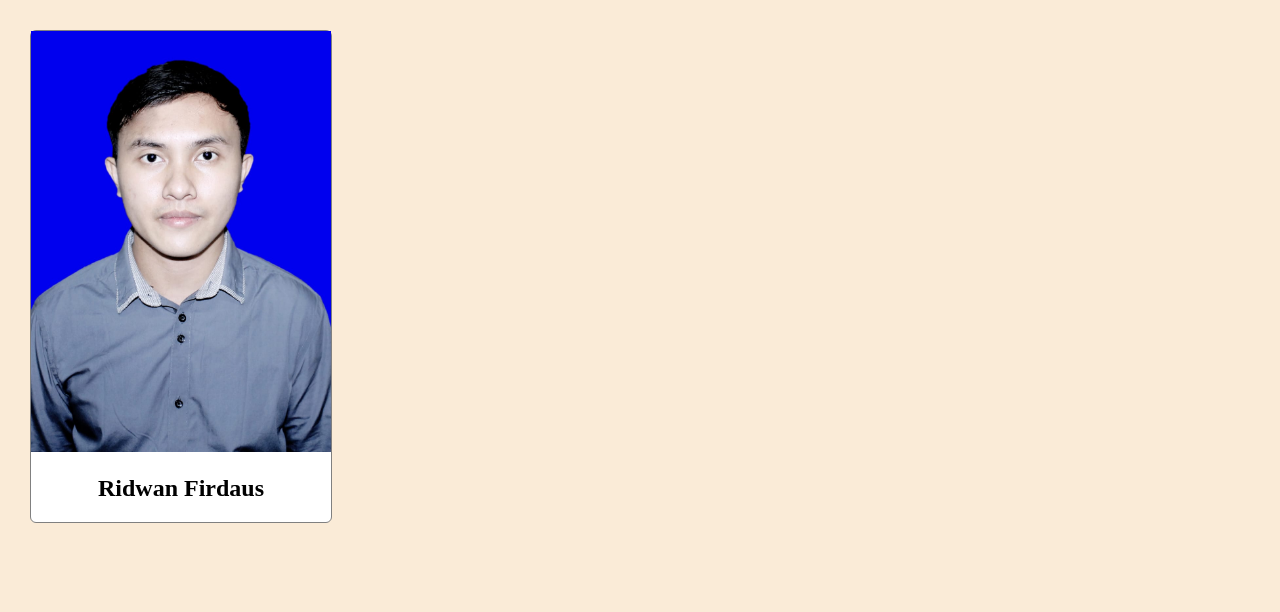
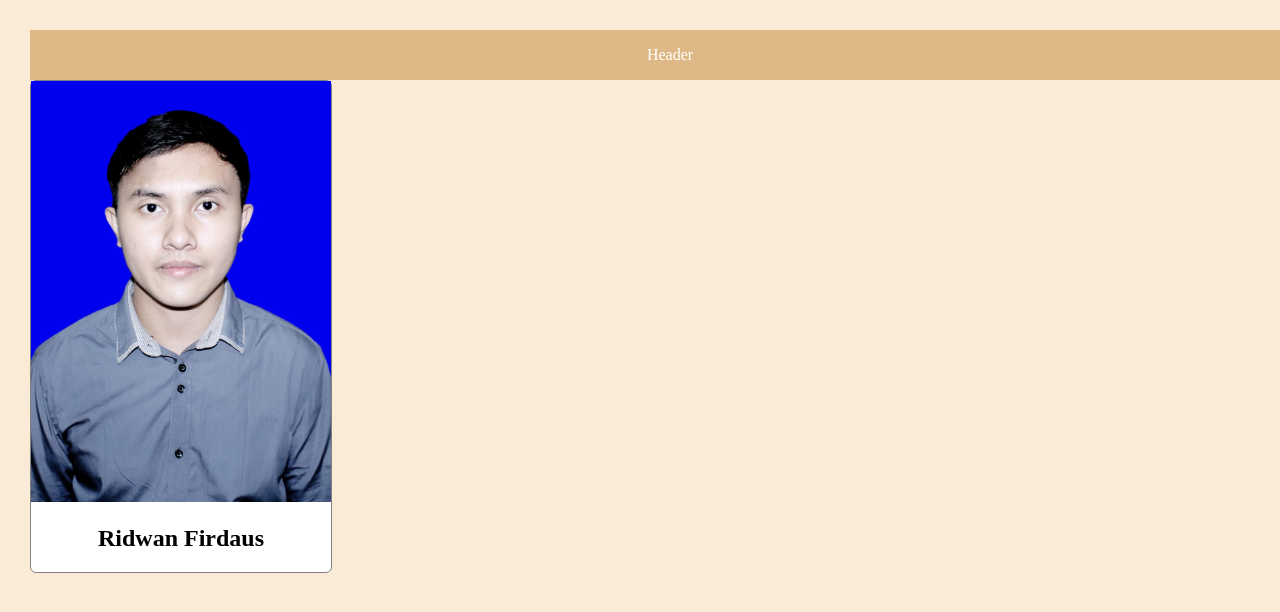
Before and after one commit to ridwanfirdaus/my-repo-from-template, a plain HTML site: page index.html in a window 1280 px wide. Shown: the top 612 px of the page. Drawn offline with Linux system fonts and the light colour scheme.

Commit message:
added style for id header

```diff
--- a/index.html
+++ b/index.html
@@ -9,6 +9,8 @@
 </head>
 <body>
 
+    <div id="header">Header</div>
+
     <div id="profile-container">
         <img id="profile-image" src="images/Foto.jpeg" alt="photo profile" />
         <h2 id="profile-name">Ridwan Firdaus</h2>
--- a/style.css
+++ b/style.css
@@ -2,6 +2,15 @@ body {
     width: 100%;
     margin: 30px;
     background-color: antiquewhite;
+ }
+
+ #header {
+    width: 100%;
+    height: 50px;
+    line-height: 50px;
+    background-color: burlywood;
+    text-align: center;
+    color: white;
  }
 
  #profile-container{
```
